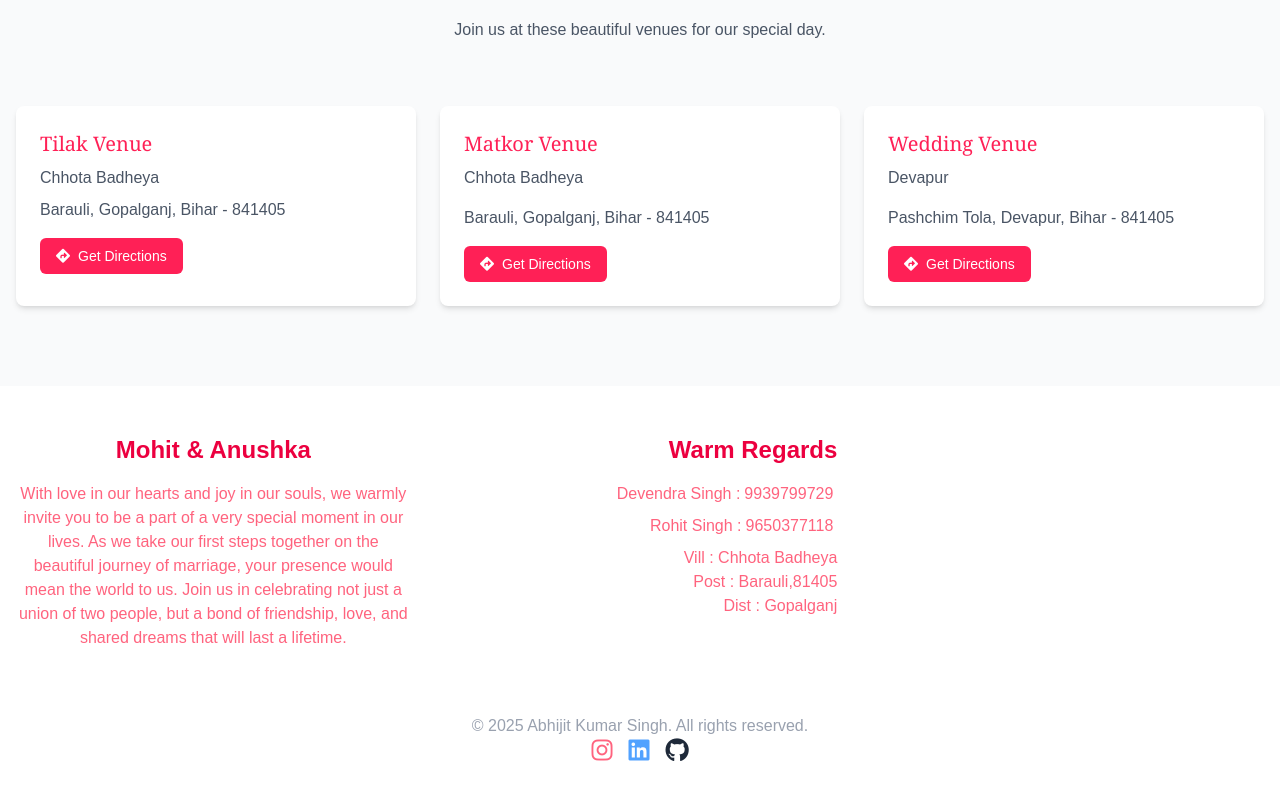
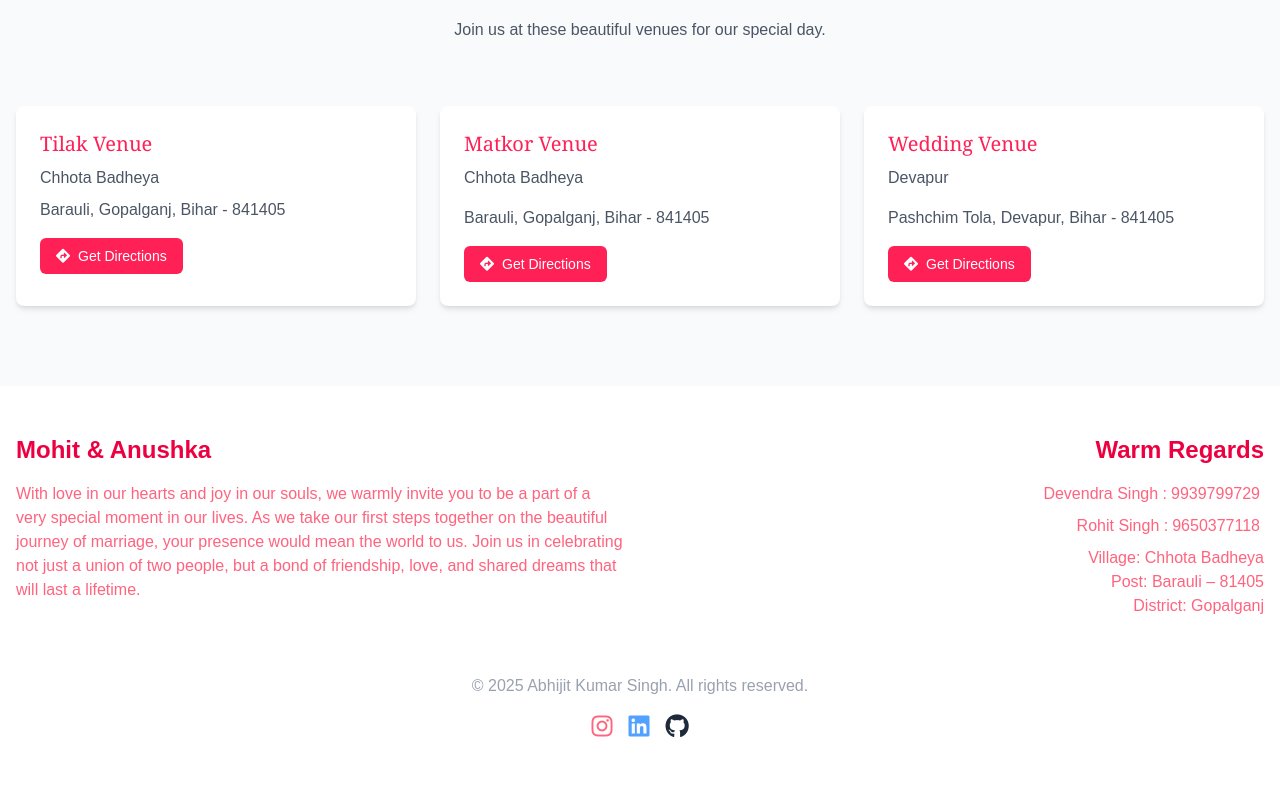
Before and after one commit to abhijitrajput103/wedding-website, a Next.js app: page / in a window 1280 px wide. Shown: the part 2116-2916 px from the top of the page. Built offline with nearby package versions, Linux system fonts and the light colour scheme.

Commit message:
`Refactor footer layout and content in Home component`

```diff
--- a/src/app/page.jsx
+++ b/src/app/page.jsx
@@ -265,76 +265,76 @@ export default function Home() {
       {/* Footer */}
       <footer className="bg-white text-rose-400 py-12">
   <div className="container mx-auto px-4">
-          <div className="grid grid-cols-1 md:grid-cols-3 gap-8">
-            <div className="text-center">
+    <div className="grid grid-cols-1 md:grid-cols-6 gap-8">
+      {/* Left Column: Message */}
+      <div className="md:col-span-3 text-center md:text-left">
         <h3 className="text-2xl text-rose-600 font-bold mb-4">Mohit & Anushka</h3>
         <p className="mb-4">
-                With love in our hearts and joy in our souls, we warmly invite you to be a part of a very special moment in our lives. As we take
-                our first steps together on the beautiful journey of marriage, your presence would mean the world to us. Join us in celebrating
-                not just a union of two people, but a bond of friendship, love, and shared dreams that will last a lifetime.
+          With love in our hearts and joy in our souls, we warmly invite you to be a part of a very special moment in our lives.
+          As we take our first steps together on the beautiful journey of marriage, your presence would mean the world to us.
+          Join us in celebrating not just a union of two people, but a bond of friendship, love, and shared dreams that will last a lifetime.
         </p>
-
       </div>
 
-            <div className="text-center md:text-right">
-              <h3 className="text-2xl font-bold mb-4 text-rose-600 ">Warm Regards</h3>
+      {/* Right Column: Contact */}
+      <div className="md:col-span-3 text-center md:text-right">
+        <h3 className="text-2xl font-bold mb-4 text-rose-600">Warm Regards</h3>
         <p className="mb-2">
           Devendra Singh :
           <a href="tel:9939799729" className="mx-1 text-rose-400 hover:text-blue-700 transition-colors cursor-pointer">
             9939799729
           </a>
         </p>
-
         <p className="mb-2">
           Rohit Singh :
           <a href="tel:9650377118" className="mx-1 text-rose-400 hover:text-blue-700 transition-colors cursor-pointer">
             9650377118
           </a>
         </p>
-              <p className="b-2">
-                Vill : Chhota Badheya
-                <br />
-                Post : Barauli,81405
-                <br />
-                Dist : Gopalganj
+        <p className="mb-2">
+          Village: Chhota Badheya<br />
+          Post: Barauli – 81405<br />
+          District: Gopalganj
         </p>
       </div>
     </div>
 
+    {/* Footer Bottom */}
     <div className="mt-12 text-center">
-            <p className="text-gray-400">
-              &copy; 2025 Abhijit Kumar Singh. All rights reserved.
-            </p>
-            <div className="flex justify-center space-x-4">
+      <p className="text-gray-400">&copy; 2025 Abhijit Kumar Singh. All rights reserved.</p>
+      <div className="flex justify-center space-x-4 mt-4">
         <a
           href="https://www.instagram.com/abhijit__rajput_?igsh=anBpNmY1MTNxYnpq"
           className="cursor-pointer"
           aria-label="Instagram"
-                target='_blank'
+          target="_blank"
+          rel="noopener noreferrer"
         >
           <i className="fab fa-instagram text-2xl transition-transform duration-200 hover:scale-110"></i>
         </a>
         <a
           href="https://www.linkedin.com/in/abhijit-kumar-b73512332?utm_source=share&utm_campaign=share_via&utm_content=profile&utm_medium=android_app"
-                className="  cursor-pointer"
-                aria-label="Linkdin"
-                target='_blank'
+          className="cursor-pointer"
+          aria-label="LinkedIn"
+          target="_blank"
+          rel="noopener noreferrer"
         >
-                <i className="fab fa-linkedin text-blue-400 text-2xl transition-transform duration-200 hover:scale-110">
-                </i>
+          <i className="fab fa-linkedin text-blue-400 text-2xl transition-transform duration-200 hover:scale-110"></i>
         </a>
         <a
           href="https://github.com/abhijitrajput103"
           className="cursor-pointer"
           aria-label="Github"
-                target='_blank'
+          target="_blank"
+          rel="noopener noreferrer"
         >
           <i className="fab fa-github text-gray-800 text-2xl transition-transform duration-200 hover:scale-110"></i>
         </a>
       </div>
     </div>
   </div>
-      </footer >
+</footer>
+
 
     </>
   );
```
Lines whose indentation alone changed are shown as unchanged.
